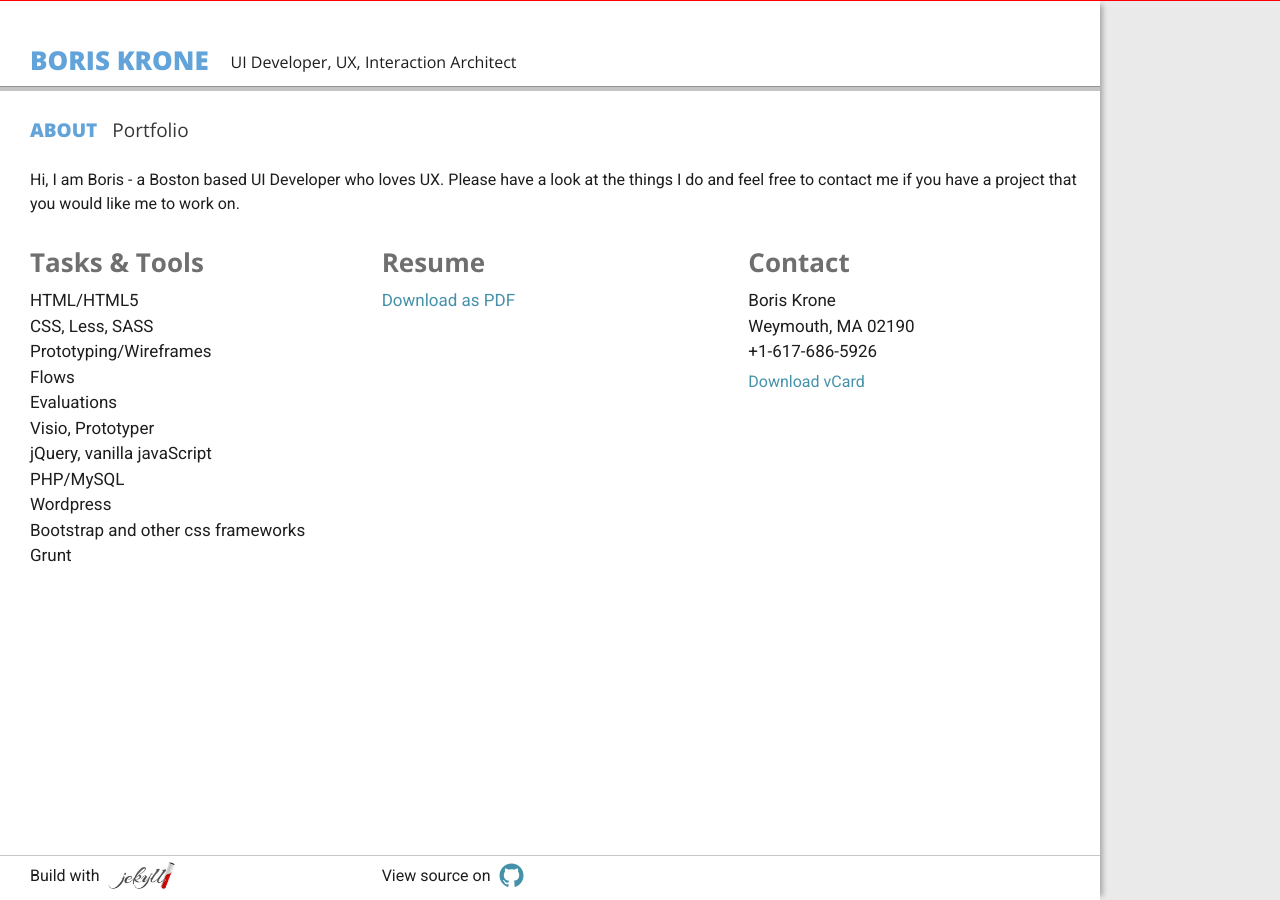
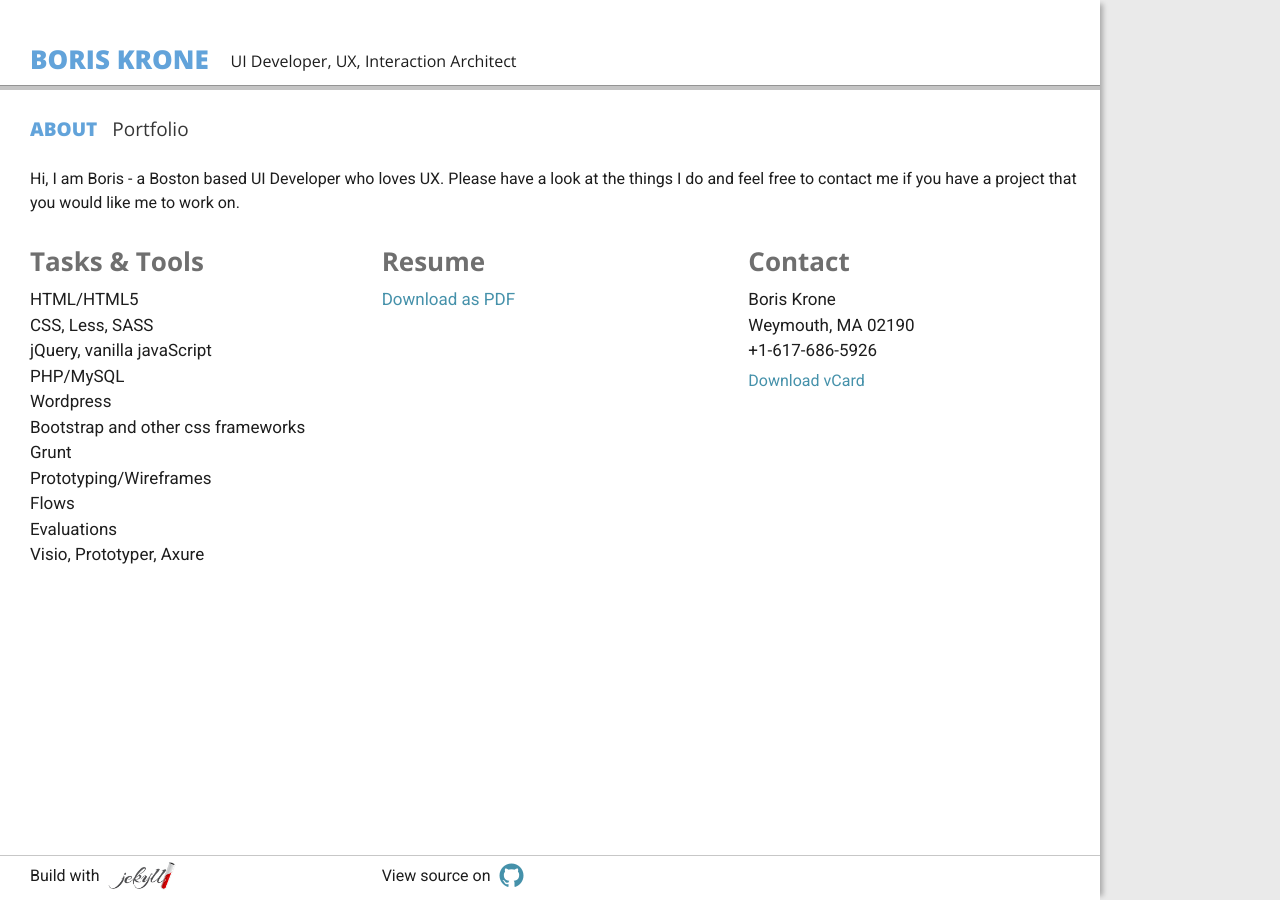
Before and after one commit to b-d-k/b-d-k.github.io, a Jekyll site: the page built from index.html, in a window 1280 px wide. Built offline with Jekyll 4.4.1, drawn with Linux system fonts in a browser that asks for light colours; some web fonts are replaced.

```diff
--- a/_config.yml
+++ b/_config.yml
@@ -19,4 +19,4 @@ excerpt_separator: <!--more-->
 # Build settings
 markdown: kramdown
 
-exclude: ["Gemfile","Gemfile.lock", "README.md", "deploy"]
+exclude: ["Gemfile","Gemfile.lock", "README.md", "deploy", ".travis.yml", "bin"]
--- a/_sass/custom/_custom.scss
+++ b/_sass/custom/_custom.scss
@@ -89,18 +89,15 @@ body{
   background-color: lighten( #c4c4c4, 15% );
 
   // -- test: borders --
-
-  @media only screen and (min-width : $bp-extra-small){
-    border-top: 1px solid blue;
-  }
-  @media only screen and (min-width : $bp-small){
-    border-top: 1px solid green;
-  }
-  @media only screen and (min-width : $bp-medium){
-    border-top: 1px solid red;
-  }
-
-
+  // @media only screen and (min-width : $bp-extra-small){
+  //   border-top: 1px solid blue;
+  // }
+  // @media only screen and (min-width : $bp-small){
+  //   border-top: 1px solid green;
+  // }
+  // @media only screen and (min-width : $bp-medium){
+  //   border-top: 1px solid red;
+  // }
 }
 
 
--- a/index.html
+++ b/index.html
@@ -13,15 +13,15 @@ slug: about
     <ul>
       <li>HTML/HTML5</li>
       <li>CSS, Less, SASS</li>
-      <li>Prototyping/Wireframes</li>
-      <li>Flows</li>
-      <li>Evaluations</li>
-      <li>Visio, Prototyper</li>
       <li>jQuery, vanilla javaScript</li>
       <li>PHP/MySQL</li>
       <li>Wordpress</li>
       <li>Bootstrap and other css frameworks</li>
       <li>Grunt</li>
+      <li>Prototyping/Wireframes</li>
+      <li>Flows</li>
+      <li>Evaluations</li>
+      <li>Visio, Prototyper, Axure</li>
     </ul>
   </div>
 
```
Also changed, not shown: Gemfile.lock.
